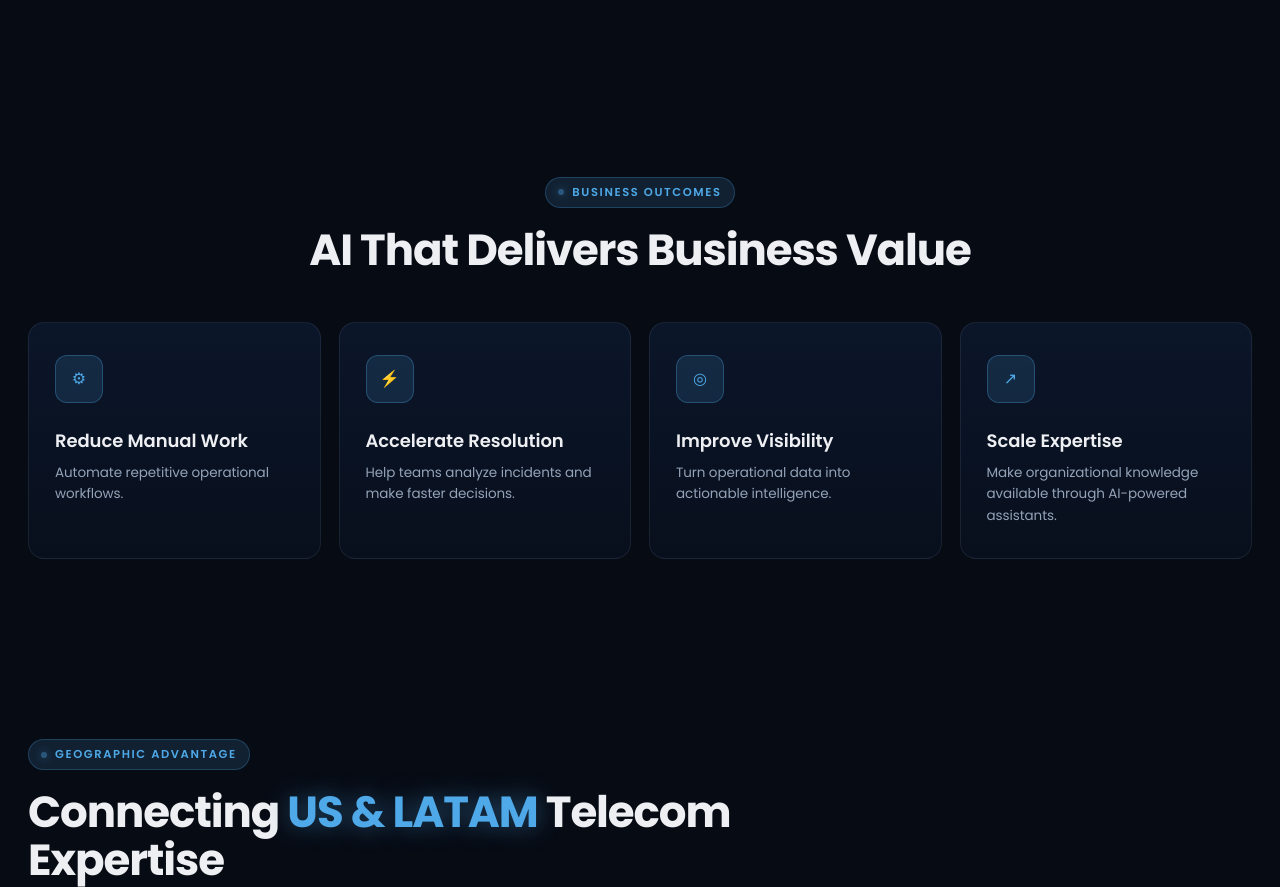
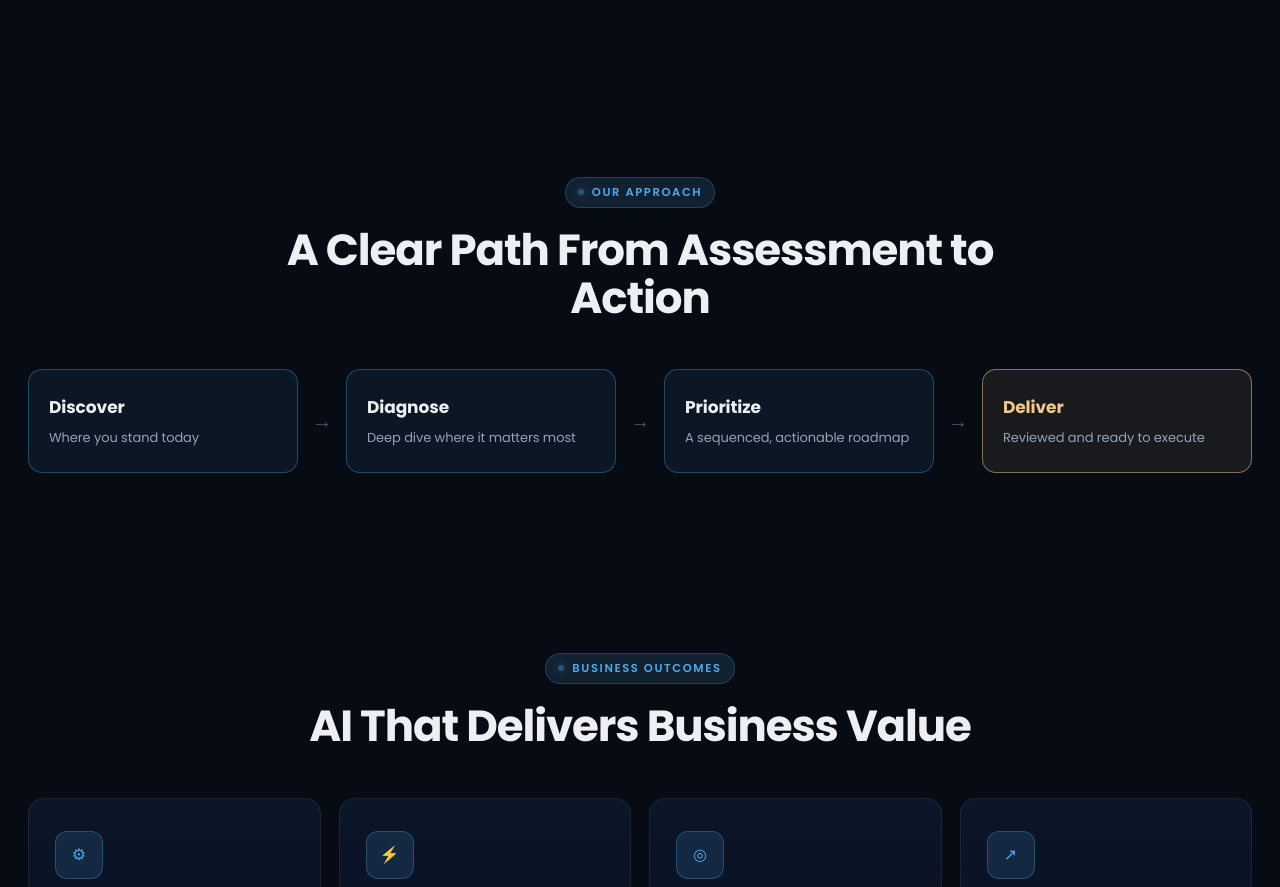
Before and after one commit to danteruiz23/monkyfi, a plain HTML site: page index.html in a window 1280 px wide. Shown: the part 3611-4498 px from the top of the page. Drawn offline with nearby package versions, Linux system fonts and the light colour scheme; no server answers.

Commit message:
Add files via upload

```diff
--- a/index.html
+++ b/index.html
@@ -165,6 +165,15 @@ p{line-height:1.6;color:#94a3b8;margin:0}
 .step h4{margin:12px 0 8px;color:#EDEFF2;font-size:16px;font-weight:600}
 .step p{font-size:13px;line-height:1.5}
 .step .s-ic{width:42px;height:42px;border-radius:10px;background:var(--cyan-soft);border:1px solid rgba(79,169,232,.3);display:flex;align-items:center;justify-content:center;color:var(--cyan)}
+
+.flow-row{display:flex;align-items:center;gap:14px;margin-top:48px}
+.flow-card{flex:1;padding:24px 20px;border-radius:14px;border:1px solid rgba(79,169,232,.35);background:rgba(79,169,232,.08)}
+.flow-card h4{margin:0 0 8px;color:#EDEFF2;font-size:17px;font-weight:700}
+.flow-card p{font-size:13px;line-height:1.5;margin:0}
+.flow-card-final{border-color:rgba(242,201,139,.5);background:rgba(242,201,139,.08)}
+.flow-card-final h4{color:var(--cream)}
+.flow-arrow{color:#475569;font-size:20px;flex-shrink:0}
+@media(max-width:820px){.flow-row{flex-direction:column;align-items:stretch}.flow-arrow{transform:rotate(90deg);align-self:center}}
 
 .outcome-card{padding:32px 26px;border-radius:16px;background:linear-gradient(180deg, rgba(14,27,51,.7), rgba(10,20,38,.5));border:1px solid var(--line);transition:all .3s}
 .outcome-card:hover{border-color:rgba(79,169,232,.4);transform:translateY(-4px)}
@@ -426,6 +435,22 @@ footer{margin-top:80px;border-top:1px solid var(--line);padding:48px 0 40px}
     <div class="step reveal"><div class="s-ic">03</div><h4>Prioritize</h4><p>Select use cases based on business impact, feasibility, and risk.</p></div>
     <div class="step reveal"><div class="s-ic">04</div><h4>Pilot</h4><p>Build and validate a focused AI solution.</p></div>
     <div class="step reveal"><div class="s-ic">05</div><h4>Scale</h4><p>Expand successful solutions across the organization.</p></div>
+  </div>
+</section>
+
+<section id="engagement-flow">
+  <div class="section-head">
+    <span class="eyebrow"><span class="dot"></span><span>Our Approach</span></span>
+    <h2 style="margin-top:18px">A Clear Path From Assessment to Action</h2>
+  </div>
+  <div class="flow-row">
+    <div class="flow-card reveal"><h4>Discover</h4><p>Where you stand today</p></div>
+    <div class="flow-arrow">&#8594;</div>
+    <div class="flow-card reveal"><h4>Diagnose</h4><p>Deep dive where it matters most</p></div>
+    <div class="flow-arrow">&#8594;</div>
+    <div class="flow-card reveal"><h4>Prioritize</h4><p>A sequenced, actionable roadmap</p></div>
+    <div class="flow-arrow">&#8594;</div>
+    <div class="flow-card flow-card-final reveal"><h4>Deliver</h4><p>Reviewed and ready to execute</p></div>
   </div>
 </section>
 
```
